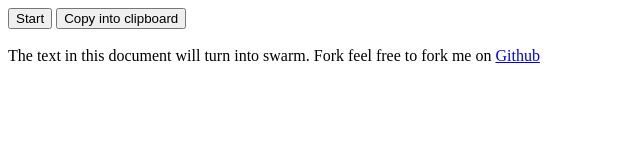
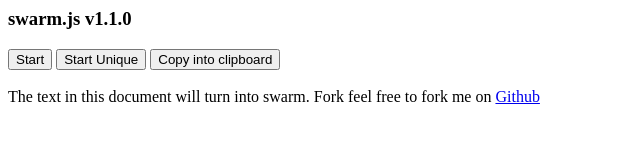
Before and after one commit to beenotung/swarm.js, a plain HTML site: page dist/index.html in a window 1280 px wide. Shown: the whole page, without its empty margins (0-640 px from the left). Drawn offline with Linux system fonts and the light colour scheme.

Commit message:
updated dist

```diff
--- a/dist/index.html
+++ b/dist/index.html
@@ -18,9 +18,13 @@
     }
 </style>
 
-<script src="swarm.js"></script>
+
+<h3 id="name">swarm.js</h3>
+
+<script src="swarm.js" async></script>
 
 <button onclick="swarm_main()">Start</button>
+<button onclick="swarm_main('unique')">Start Unique</button>
 <button onclick="show_guide()">Copy into clipboard</button>
 
 <div id="guide" hidden>
--- a/dist/swarm.js
+++ b/dist/swarm.js
@@ -6,8 +6,9 @@
 function hide_guide() {
     document.getElementById("guide").hidden = true;
 }
-document.getElementById('name').textContent = 'swarm.js v1.0.3';
-function swarm_main() {
+document.getElementById('name').textContent = 'swarm.js v1.1.0';
+function swarm_main(mode) {
+    if (mode === void 0) { mode = 'unique'; }
     var cells = [];
     var size = 12;
     var margin = 25;
@@ -147,6 +148,14 @@
         document.body.textContent = '';
         document.body.style.left = '0px';
         document.body.style.top = '0px';
+        if (mode == 'unique') {
+            var res = {};
+            for (var _i = 0, text_1 = text; _i < text_1.length; _i++) {
+                var c = text_1[_i];
+                res[c] = 1;
+            }
+            text = Object.keys(res).join('');
+        }
         createCells(text);
     }
     function main() {
@@ -179,6 +188,6 @@
         };
     }
     else {
-        window.onload = swarm_main;
+        window.onload = swarm_main.bind(null);
     }
 }
```
